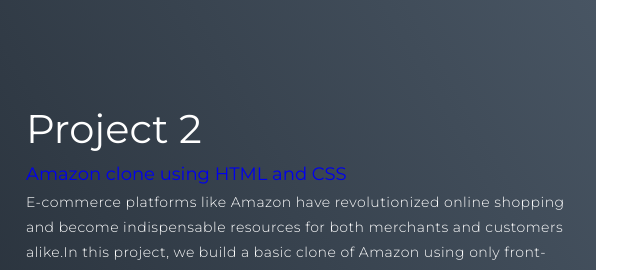
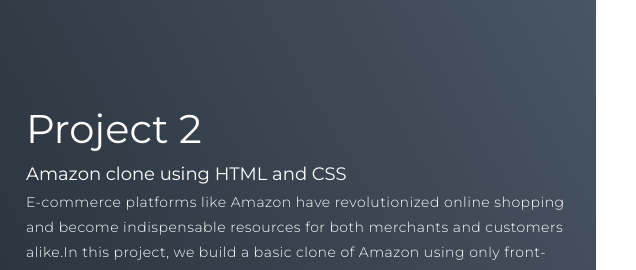
Before and after one commit to giriyogesh/yogeshgiri.github.io, a plain HTML site: page index.html in a window 1280 px wide. Shown: the part 2226-2496 px from the top of the page, 644-1280 px from the left. Drawn offline with Linux system fonts and the light colour scheme; files whose address does not match are found by name.

Commit message:
Update index.html

```diff
--- a/index.html
+++ b/index.html
@@ -88,7 +88,7 @@
         <div class="project-item">
           <div class="project-info">
             <h1>Project 2</h1>
-          <h2>    <a href="https://giriyogesh.github.io/AmazonClone/" >Amazon clone using HTML and CSS</a></h2>
+          <h2>    <a href="https://giriyogesh.github.io/AmazonClone/" style="color:white;" >Amazon clone using HTML and CSS</a></h2>
             <p> E-commerce platforms like Amazon have revolutionized online shopping and become indispensable resources for both merchants and customers alike.In this project, we  build a basic clone of Amazon  using only front-end technologies like HTML and CSS.</p>
           </div>
           <div class="project-img">
```
